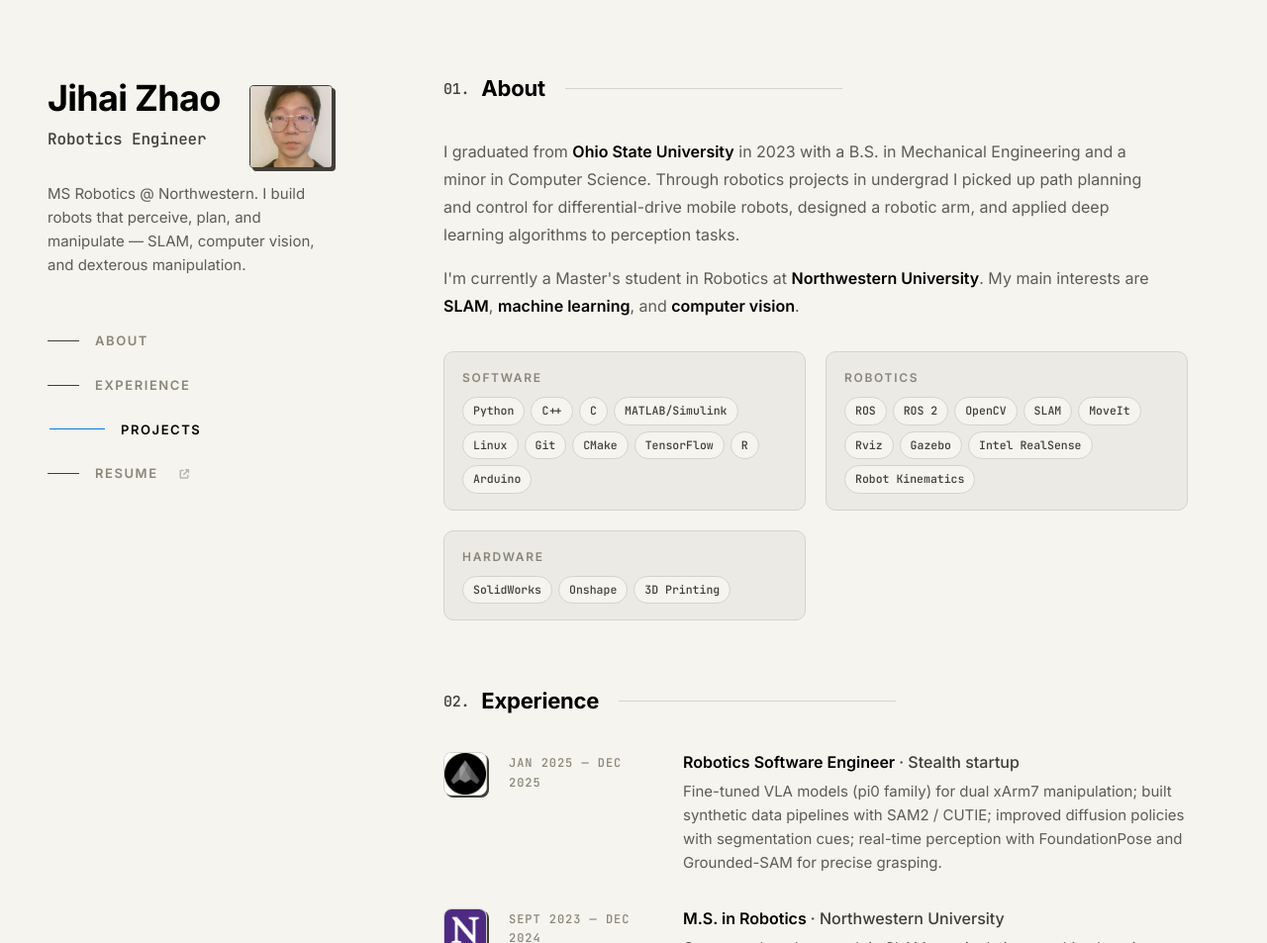
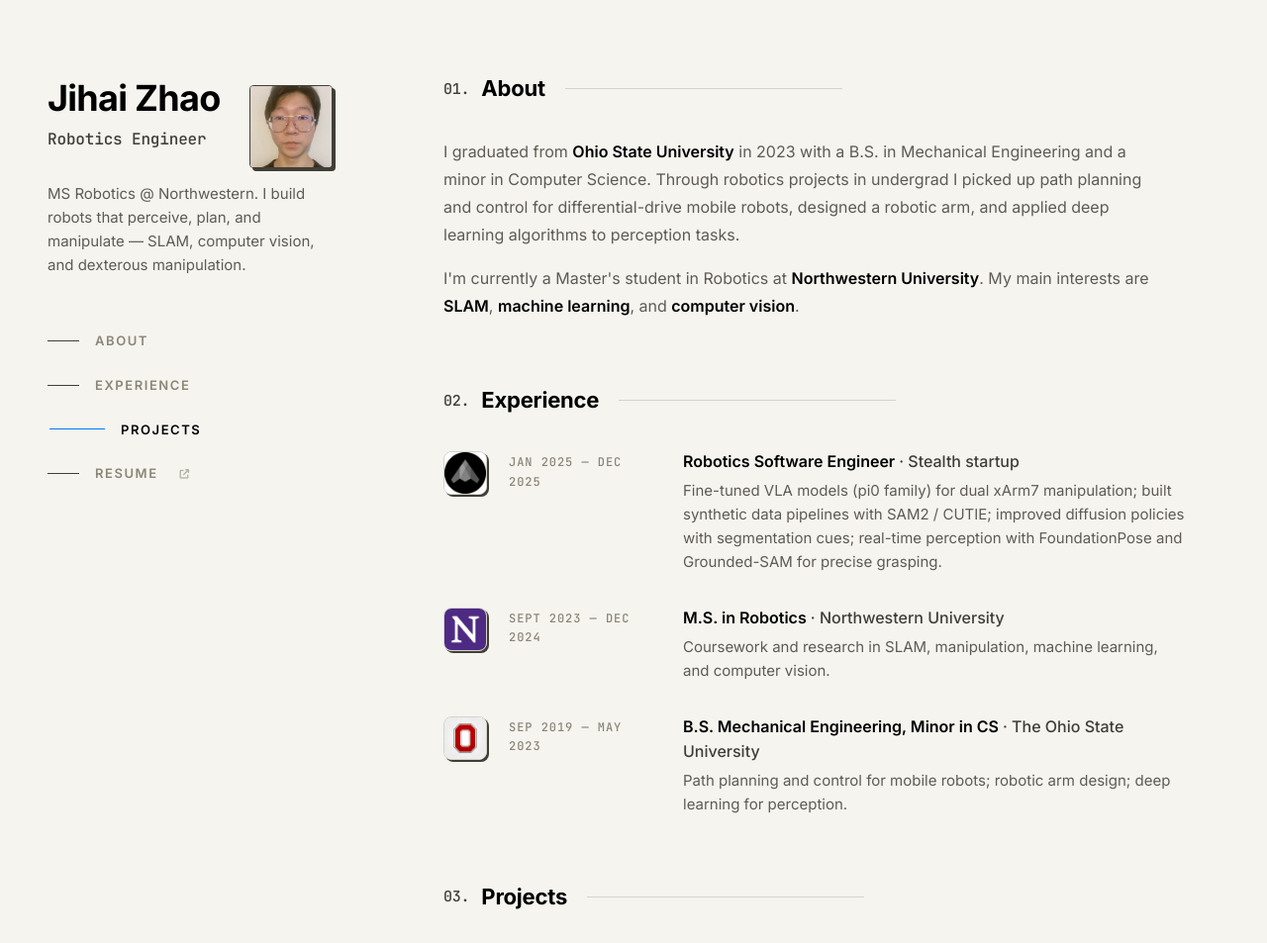
Before and after one commit to JihaiZhao/jihaizhao.github.io, a Jekyll site: the page preview.html, which Jekyll copies as it is, in a window 1280 px wide and 1400 px high, cut to the strip 0-953 px from the top of the window. Shown: the whole strip at 99% size. Built offline with Jekyll 4.4.1, drawn with Linux system fonts in a browser that asks for light colours.

Commit message:
Remove About skills/tag section and unused CSS
Drop the Software/Robotics/Hardware tag grids from about and preview,
remove skills data from _config.yml, and delete the related stylesheet
rules. Bump style cache query.

Co-authored-by: Cursor <cursoragent@cursor.com>

```diff
--- a/_config.yml
+++ b/_config.yml
@@ -23,15 +23,6 @@ about: |
 
 resume_url: img/Jihai_CV.pdf
 profile_image: img/profile.jpg
-
-# Skills (rendered as tag groups)
-skills:
-  - group: Software
-    items: [Python, C++, C, MATLAB/Simulink, Linux, Git, CMake, TensorFlow, R, Arduino]
-  - group: Robotics
-    items: [ROS, ROS 2, OpenCV, SLAM, MoveIt, Rviz, Gazebo, Intel RealSense, Robot Kinematics]
-  - group: Hardware
-    items: [SolidWorks, Onshape, 3D Printing]
 
 # Experience timeline (newest first). logo: path under site root; icon: Font Awesome class for roles without a mark.
 experience:
--- a/_includes/head.html
+++ b/_includes/head.html
@@ -9,7 +9,7 @@
   <link rel="canonical" href="{{ page.url | replace:'index.html','' | prepend: site.url }}">
   <link rel="alternate" type="application/rss+xml" title="RSS" href="feed.xml">
 
-  <link rel="stylesheet" href="/style.css?v=20260512">
+  <link rel="stylesheet" href="/style.css?v=20260513">
   <link rel="stylesheet" href="/css/font-awesome/css/all.min.css">
   <link rel="preconnect" href="https://fonts.googleapis.com">
   <link rel="preconnect" href="https://fonts.gstatic.com" crossorigin>
--- a/preview.html
+++ b/preview.html
@@ -7,7 +7,7 @@
   <title>Jihai Zhao — Robotics Engineer (PREVIEW)</title>
   <meta name="description" content="Jihai Zhao — Robotics Engineer. MS Robotics @ Northwestern. SLAM, manipulation, computer vision.">
 
-  <link rel="stylesheet" href="style.css?v=20260512">
+  <link rel="stylesheet" href="style.css?v=20260513">
   <link rel="stylesheet" href="css/font-awesome/css/all.min.css">
   <link rel="preconnect" href="https://fonts.googleapis.com">
   <link rel="preconnect" href="https://fonts.gstatic.com" crossorigin>
@@ -57,27 +57,6 @@
         <div class="about-body">
           <p>I graduated from <strong>Ohio State University</strong> in 2023 with a B.S. in Mechanical Engineering and a minor in Computer Science. Through robotics projects in undergrad I picked up path planning and control for differential-drive mobile robots, designed a robotic arm, and applied deep learning algorithms to perception tasks.</p>
           <p>I'm currently a Master's student in Robotics at <strong>Northwestern University</strong>. My main interests are <strong>SLAM</strong>, <strong>machine learning</strong>, and <strong>computer vision</strong>.</p>
-        </div>
-
-        <div class="skills">
-          <div class="skill-group">
-            <h3 class="skill-group-title">Software</h3>
-            <ul class="tag-list">
-              <li class="tag">Python</li><li class="tag">C++</li><li class="tag">C</li><li class="tag">MATLAB/Simulink</li><li class="tag">Linux</li><li class="tag">Git</li><li class="tag">CMake</li><li class="tag">TensorFlow</li><li class="tag">R</li><li class="tag">Arduino</li>
-            </ul>
-          </div>
-          <div class="skill-group">
-            <h3 class="skill-group-title">Robotics</h3>
-            <ul class="tag-list">
-              <li class="tag">ROS</li><li class="tag">ROS 2</li><li class="tag">OpenCV</li><li class="tag">SLAM</li><li class="tag">MoveIt</li><li class="tag">Rviz</li><li class="tag">Gazebo</li><li class="tag">Intel RealSense</li><li class="tag">Robot Kinematics</li>
-            </ul>
-          </div>
-          <div class="skill-group">
-            <h3 class="skill-group-title">Hardware</h3>
-            <ul class="tag-list">
-              <li class="tag">SolidWorks</li><li class="tag">Onshape</li><li class="tag">3D Printing</li>
-            </ul>
-          </div>
         </div>
       </section>
 
--- a/style.css
+++ b/style.css
@@ -264,46 +264,6 @@ a:hover { color: var(--accent); }
 .about-body p { margin: 0 0 16px; }
 .about-body strong { color: var(--text); font-weight: 600; }
 
-/* Skills */
-.skills {
-  margin-top: 32px;
-  display: grid;
-  grid-template-columns: repeat(auto-fit, minmax(260px, 1fr));
-  gap: 20px;
-}
-.skill-group {
-  background: var(--bg-soft);
-  border: 1px solid var(--border);
-  border-radius: var(--radius);
-  padding: 16px 18px;
-}
-.skill-group-title {
-  font-size: 12px;
-  font-weight: 600;
-  letter-spacing: 0.14em;
-  text-transform: uppercase;
-  color: var(--text-dim);
-  margin: 0 0 10px;
-}
-.tag-list {
-  list-style: none;
-  padding: 0;
-  margin: 0;
-  display: flex;
-  flex-wrap: wrap;
-  gap: 6px;
-}
-.tag {
-  font-family: var(--font-mono);
-  font-size: 11.5px;
-  font-weight: 500;
-  padding: 4px 10px;
-  border-radius: 999px;
-  background: var(--bg);
-  color: var(--border-strong);
-  border: 1px solid var(--border);
-}
-
 /* Experience timeline */
 .timeline {
   list-style: none;
```
Also changed, not shown: _includes/about.html (+0 -11 lines).
